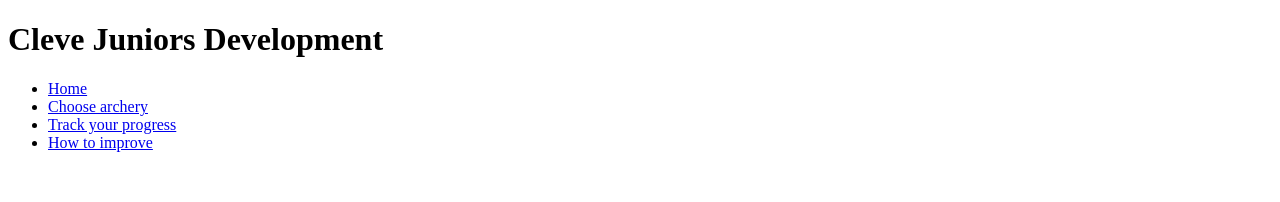
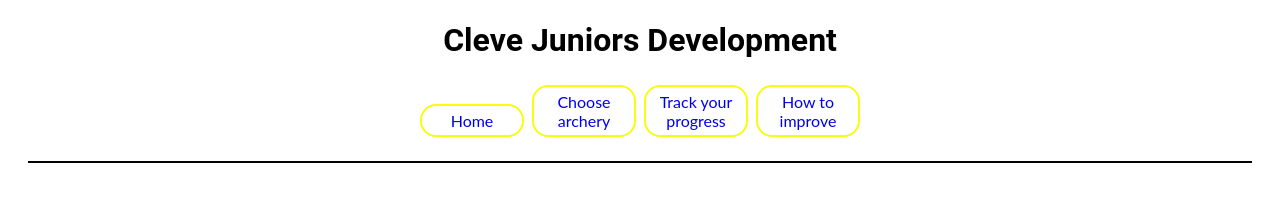
Before and after one commit to blockhead77/flightpath, a plain HTML site: page index.html in a window 1280 px wide. Drawn offline with Linux system fonts and the light colour scheme.

Commit message:
fixed directory structure typo

```diff
--- a/index.html
+++ b/index.html
@@ -3,6 +3,7 @@
 <head>
     <meta charset="UTF-8">
     <meta name="viewport" content="width=device-width, initial-scale=1.0">
+    <link rel="stylesheet" href="/assets/css/style.css">
     <title>Cleve Juniors</title>
 </head>
 <body>
```
Also changed, not shown: 1 other file.
